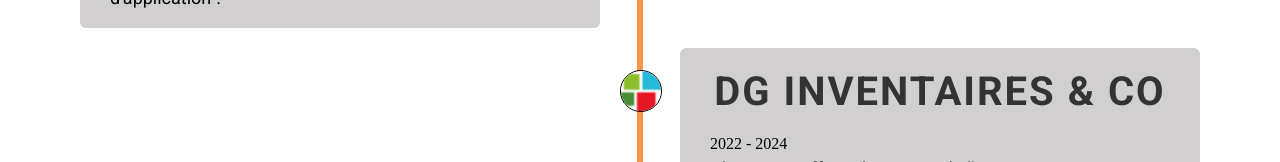
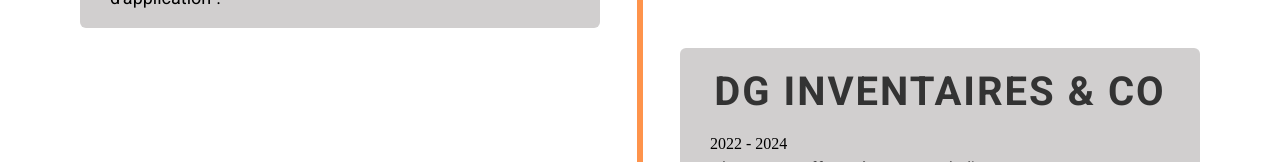
Before and after one commit to NathanMorard/MonPortFolio, a Vue app in the folder MonPortFolio/: page /blog in a window 1280 px wide. Shown: the part 1535-1697 px from the top of the page. Built offline with nearby package versions, Linux system fonts and the light colour scheme; a web font is replaced by a local one.

Commit message:
bug sur le docker build corrige

```diff
--- a/MonPortFolio/src/pages/BlogPage.vue
+++ b/MonPortFolio/src/pages/BlogPage.vue
@@ -82,7 +82,7 @@
         </div>
       </div>
       <div class="container left">
-        <img :src="logoDG" alt="Logo DG inventaires" />
+        <!-- <img :src="logoDG" alt="Logo DG inventaires" /> -->
         <div class="content">
           <h2>DG Inventaires & Co</h2>
           <small>2022 - 2024</small>
@@ -119,7 +119,7 @@
 </template>
 
 <script setup>
-import logoDG from '../assets/img/logodg.jpg'
+// import logoDG from '../assets/img/logodg.jpg'
 </script>
 
 <style scoped>
```
